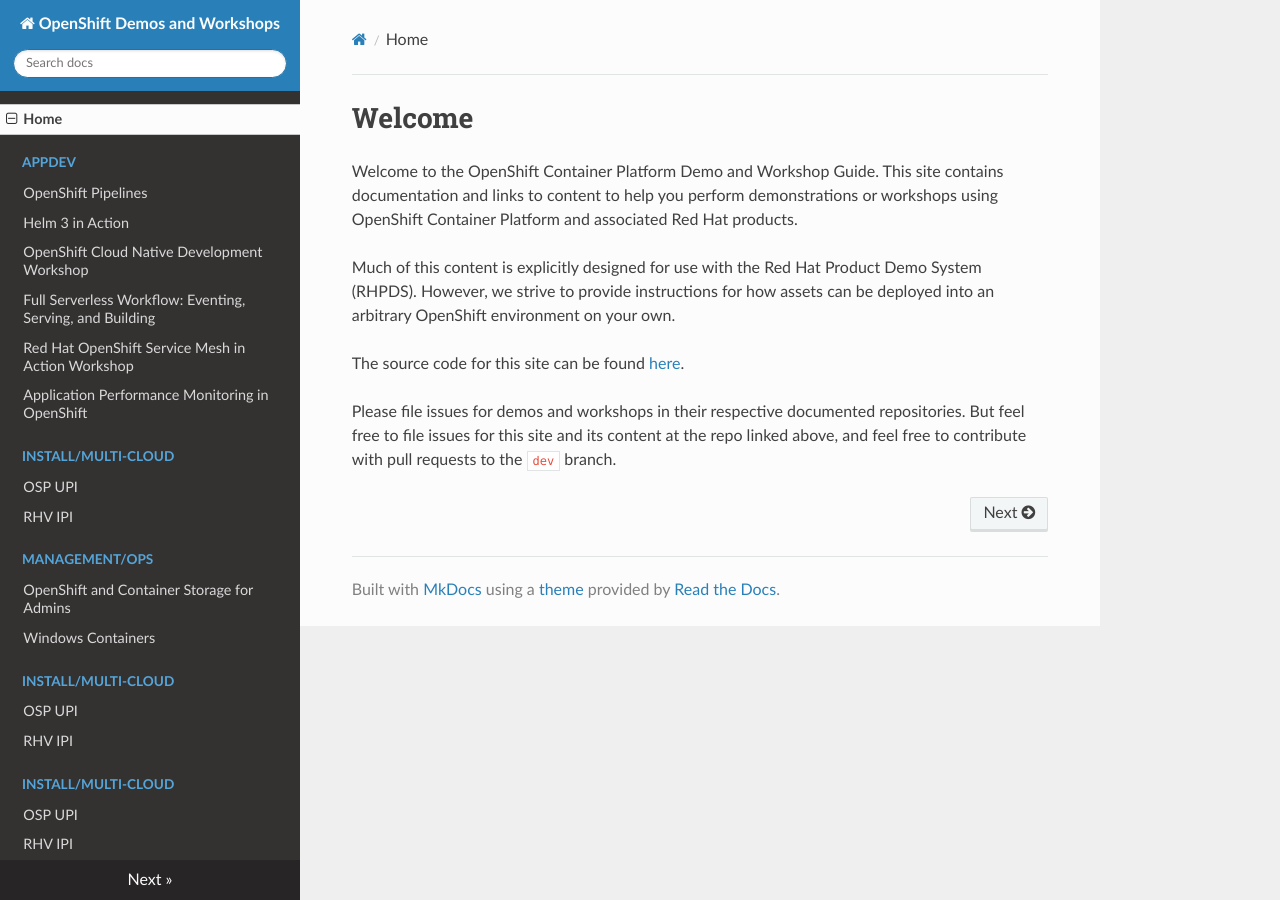
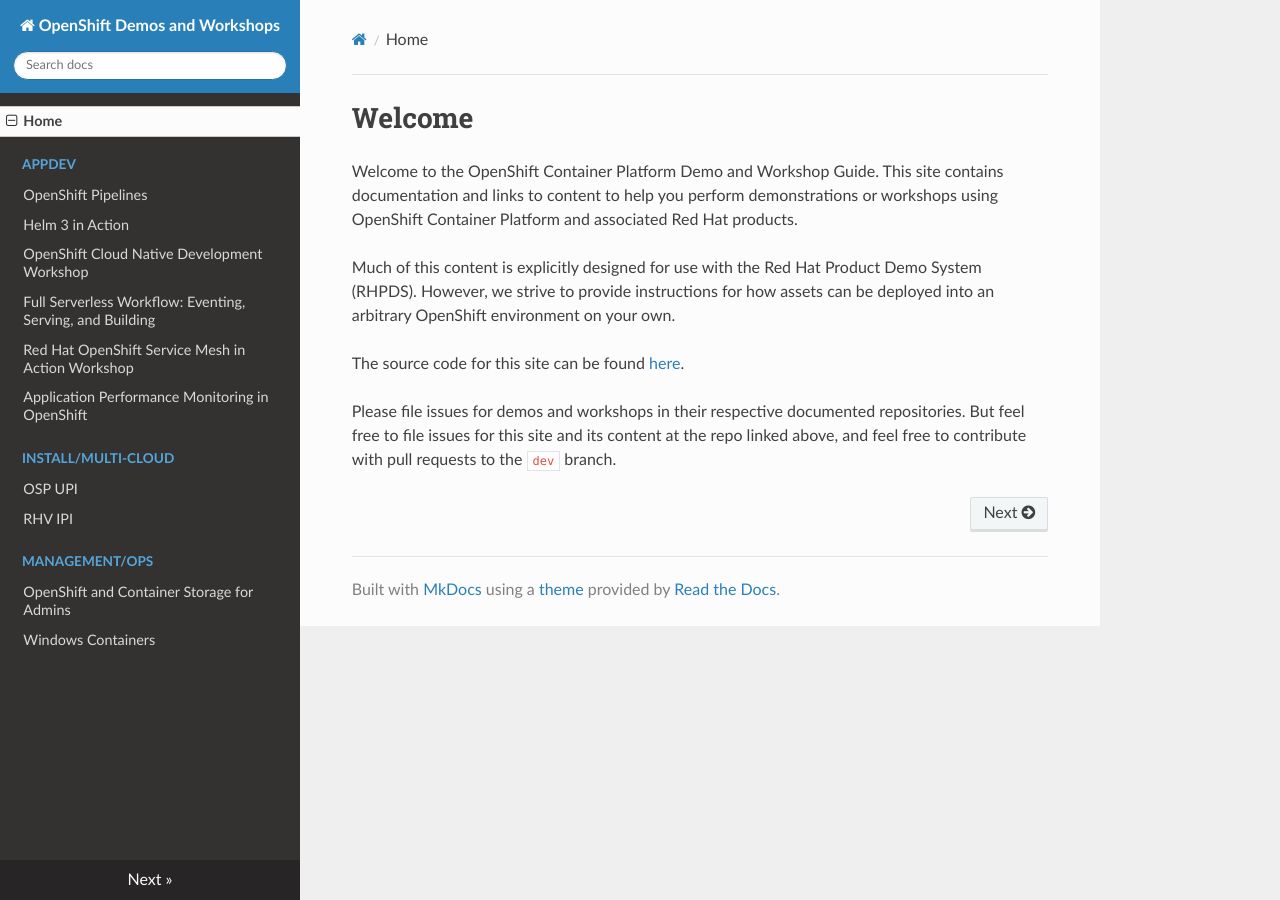
Before and after one commit to OpenShiftDemos/demo-guide, an MkDocs documentation site: the page built from docs/index.md, in a window 1280 px wide. Built offline with MkDocs 1.6.1, drawn with Linux system fonts in a browser that asks for light colours; nearby versions of some CDN libraries.

Commit message:
fix nav (#16)

```diff
--- a/mkdocs.yml
+++ b/mkdocs.yml
@@ -16,9 +16,3 @@ nav:
 - Management/Ops:
     - 'OpenShift and Container Storage for Admins': 'admin-storage.md'
     - 'Windows Containers': 'windows-containers.md'
-- Install/Multi-Cloud:
-    - 'OSP UPI': 'osp-upi.md'
-    - 'RHV IPI': 'rhv-ipi.md'
-- Install/Multi-Cloud:
-    - 'OSP UPI': 'osp-upi.md'
-    - 'RHV IPI': 'rhv-ipi.md'
```
